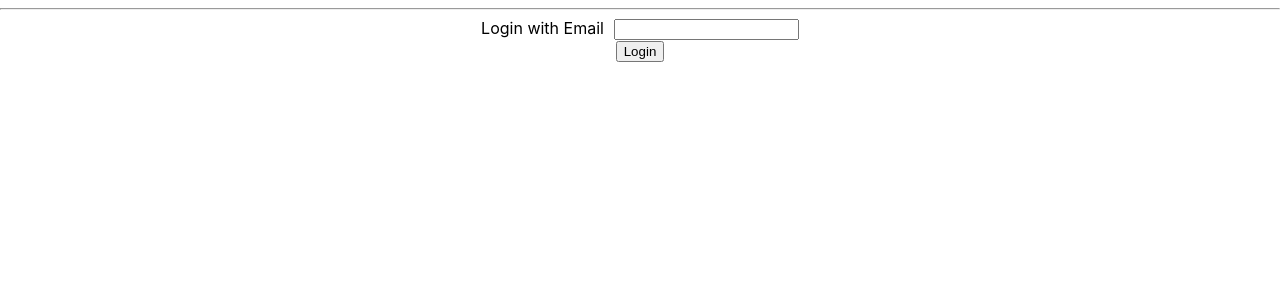
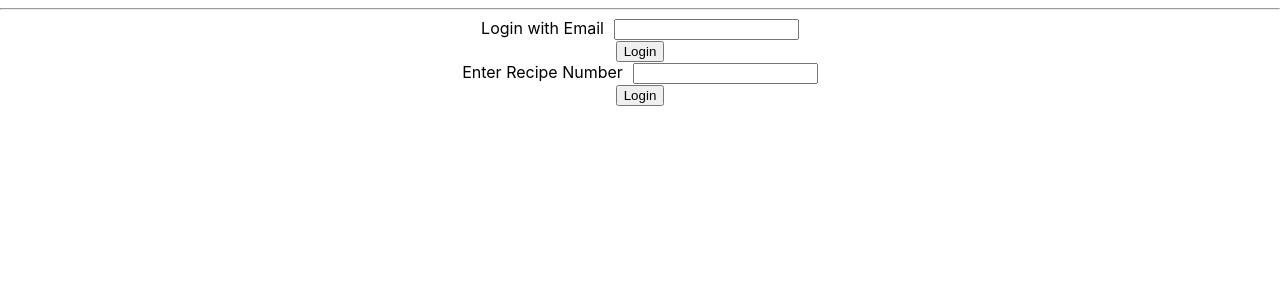
Before and after one commit to thomasstep/RockinRecipes, a React (Create React App) app in the folder rockin_recipes/: page / in a window 1280 px wide. Shown: the top 300 px of the page. Built offline with nearby package versions, Linux system fonts and the light colour scheme.

Commit message:
finished recipes output now have to connect it all together

```diff
--- a/rockin_recipes/src/App.js
+++ b/rockin_recipes/src/App.js
@@ -3,6 +3,7 @@ import './App.css';
 import { Provider } from 'react-redux';
 
 import Login from './Components/Login';
+import Recipes from './Components/Recipes';
 
 import store from './store';
 
@@ -13,6 +14,7 @@ class App extends Component {
         <div className="App">
           <hr />
           <Login />
+          <Recipes />
         </div>
       </Provider>
     );
--- a/rockin_recipes/src/Components/Login.js
+++ b/rockin_recipes/src/Components/Login.js
@@ -17,6 +17,7 @@ renderEmailField(field){
 }
 onSubmit(values){
     console.log(values);
+
 }
     render () {
         const {handleSubmit} = this.props;
--- /dev/null
+++ b/rockin_recipes/src/Components/Recipes.js
@@ -0,0 +1,64 @@
+import React, {Component} from 'react';
+import {Field, reduxForm, values} from 'redux-form';
+import axios from 'axios';
+
+class Recipe extends Component {
+renderRecipeIDField(field){
+    return(
+        <div className="form-group">
+            <label style ={{paddingRight: '10px'}}>Enter Recipe Number</label>
+            <input
+            className ="form-countrol"
+            type="text"
+            {...field.input}
+            />
+            {field.meta.touched ? field.meta.error: ''}
+        </div>
+    )
+}
+onSubmit(values){
+    console.log(values.RecipeID)
+    var recipes = [];
+    axios.get(`http://localhost:5000/getRecommendations?recipeId=${values.RecipeID}`)
+        .then(res => {
+          recipes = res.data;
+          for ( var i = 0; i < recipes.length; i++){
+            axios.get(`http://localhost:5000/getRecipe?recipeId=${i}`)
+            .then(ans => {
+                return(
+                    <div>
+                        <img src={require(ans.data.image)} alt="product" />
+                    </div>
+                )
+            })
+        }
+    })
+}
+
+    render () {
+        const {handleSubmit} = this.props;
+        return (
+            <form onSubmit={handleSubmit(this.onSubmit.bind(this))}>
+                <Field
+                name= "RecipeID"
+                component={this.renderRecipeIDField}
+                />
+            <button type='submit' className ="btn btn-primary">Login</button>
+            </form>
+
+        )
+    }
+}
+function validate(values) {
+    const errors = {};
+    if(values.recipeID > 1000 || values.recipeID < 0)
+    {
+        errors.recipeID = 'Please enter a recipe between 1 and 1000';
+    }
+
+    return errors;
+}
+export default reduxForm({
+    validate,
+    form: 'RecipeID'
+})(Recipe);
--- a/rockin_recipes/src/Reducers/index.js
+++ b/rockin_recipes/src/Reducers/index.js
@@ -1,8 +1,9 @@
 import {combineReducers} from 'redux';
-import {reducer as formReducer} from 'redux-form';
+import {reducer as formReducer, reducer as recipeReducer} from 'redux-form';
 
 const rootReducer = combineReducers({
-    form: formReducer
+    form: formReducer,
+    recipeID: recipeReducer
 });
 
 export default rootReducer;
```
